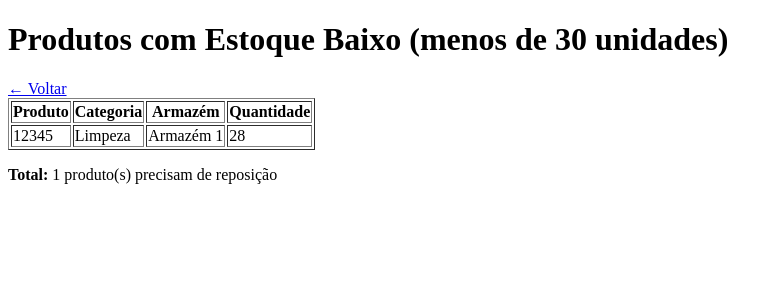
After one commit to GabrielNFR/Mercado-Cesar, a Django app: page /estoque-baixo/ in a window 1280 px wide. The commit adds this page. Shown: the top 300 px of the page, without its empty margins (0-782 px from the left). Run offline with Django 5.2, Linux system fonts and the light colour scheme; a user stored in the database is signed in; data comes from the database, SQL or seed files in the repository; both versions use the stored data as it was after the commit.

Commit message:
Criada view para visualização do estoque baixo, e adicionada sua url, e uma template simples

```diff
--- /dev/null
+++ b/mercadocesar/templates/estoque_baixo.html
@@ -0,0 +1,34 @@
+<!DOCTYPE html>
+<html>
+<head>
+    <title>Estoque Baixo</title>
+</head>
+<body>
+    <h1>Produtos com Estoque Baixo (menos de 30 unidades)</h1>
+
+    <a href="{% url 'home' %}">← Voltar</a>
+
+    {% if estoques %}
+        <table border="1">
+            <tr>
+                <th>Produto</th>
+                <th>Categoria</th>
+                <th>Armazém</th>
+                <th>Quantidade</th>
+            </tr>
+            {% for estoque in estoques %}
+            <tr>
+                <td>{{ estoque.produto.codigo }}</td>
+                <td>{{ estoque.produto.categoria }}</td>
+                <td>{{ estoque.armazem.nome }}</td>
+                <td>{{ estoque.quantidade }}</td>
+            </tr>
+            {% endfor %}
+        </table>
+
+        <p><strong>Total:</strong> {{ estoques|length }} produto(s) precisam de reposição</p>
+    {% else %}
+        <p>Todos os produtos estão com estoque adequado!</p>
+    {% endif %}
+</body>
+</html>
--- a/mercadocesar/urls.py
+++ b/mercadocesar/urls.py
@@ -1,7 +1,8 @@
 from django.urls import path
-from .views import home, register
+from .views import home, register, estoque_baixo
 
 urlpatterns = [
     path('', home, name='home'),
     path('register/', register, name='register'),
+    path('estoque-baixo/', estoque_baixo, name='estoque_baixo'),
 ]
--- a/mercadocesar/views.py
+++ b/mercadocesar/views.py
@@ -1,6 +1,7 @@
 from django.contrib.auth.forms import UserCreationForm
-from django.contrib.auth.decorators import login_required
+from django.contrib.auth.decorators import login_required, user_passes_test
 from django.shortcuts import render, redirect
+from .models import Estoque
 
 @login_required
 def home(request):
@@ -15,3 +16,8 @@ def register(request):
     else:
         form = UserCreationForm()
     return render(request, 'registration/register.html', {'form': form})
+
+@user_passes_test(lambda u: u.is_staff)
+def estoque_baixo(request):
+    estoques = Estoque.abaixo_estoque_minimo()
+    return render(request, 'estoque_baixo.html', {'estoques': estoques})
```
Also changed, not shown: mercadocesar/templates/home.html (+9 -0 lines), db.sqlite3.
